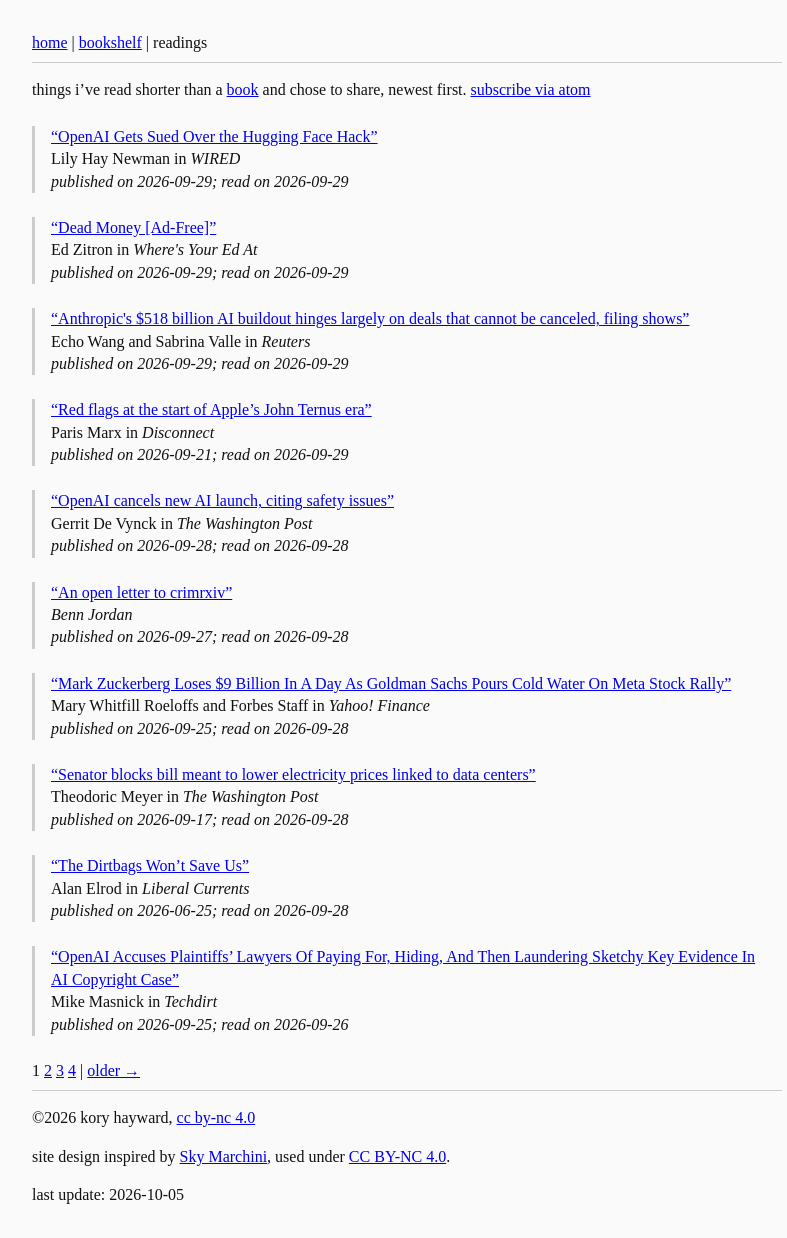
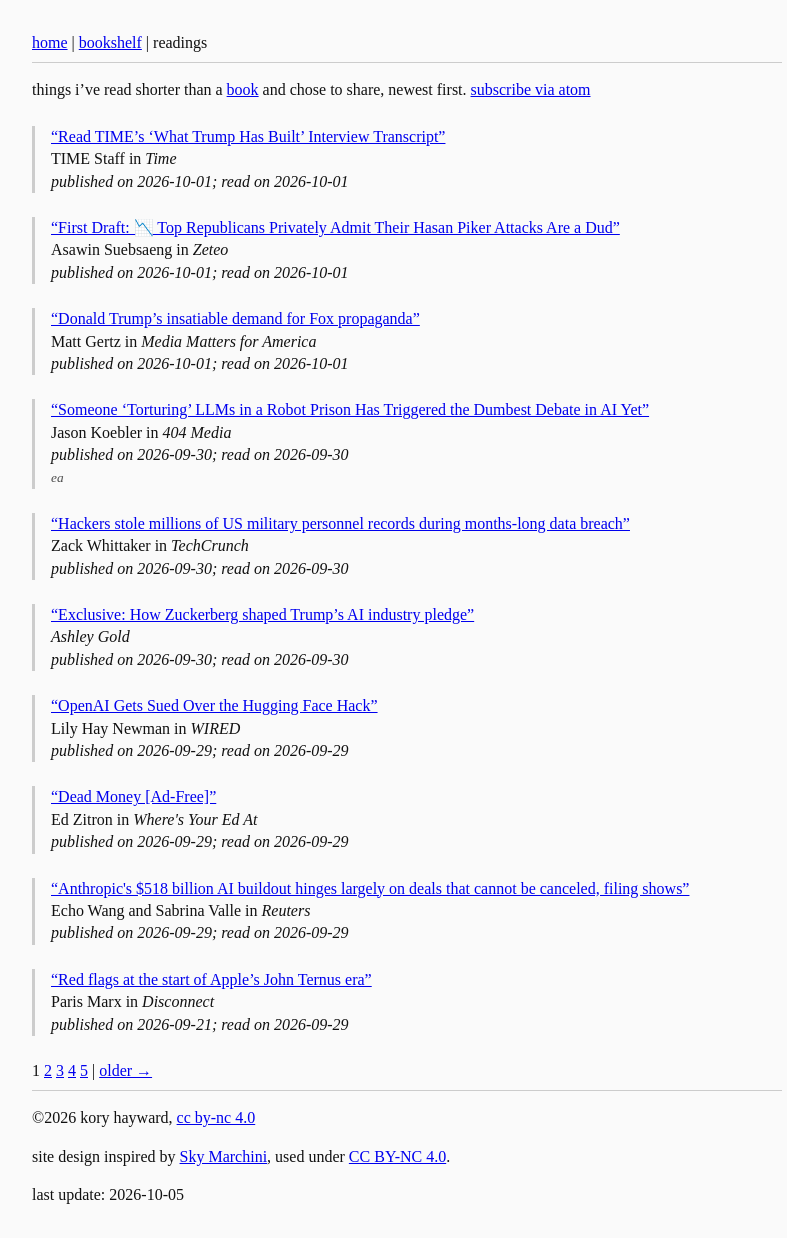
Before and after one commit to koryhayward/koryhayward.github.io, a Jekyll site: the page built from readings.md, in a window 1280 px wide. Shown: the whole page, without its empty margins (233-1020 px from the left). Built offline with Jekyll 4.4.1, drawn with Linux system fonts in a browser that asks for light colours.

Commit message:
readings: +6 -0 ~0

```diff
--- a/_data/readings.yml
+++ b/_data/readings.yml
@@ -1,5 +1,55 @@
 # Generated by generators/site_readings.py. Do not edit by hand.
 # Items tagged 'readings' and Daily lines marked #readings.
+- title: "Read TIME’s ‘What Trump Has Built’ Interview Transcript"
+  url: "https://time.com/article/2026/10/01/donald-trump-2026-interview-transcript/"
+  source: "time.com"
+  publication: "Time"
+  authors:
+    - "TIME Staff"
+  published: "2026-10-01"
+  read: "2026-10-01"
+- title: "First Draft: 📉 Top Republicans Privately Admit Their Hasan Piker Attacks Are a Dud"
+  url: "https://zeteo.com/p/top-republicans-privately-admit-their"
+  source: "zeteo.com"
+  publication: "Zeteo"
+  authors:
+    - "Asawin Suebsaeng"
+  published: "2026-10-01"
+  read: "2026-10-01"
+- title: "Donald Trump’s insatiable demand for Fox propaganda"
+  url: "https://www.mediamatters.org/fox-news/donald-trumps-insatiable-demand-fox-propaganda"
+  source: "mediamatters.org"
+  publication: "Media Matters for America"
+  authors:
+    - "Matt Gertz"
+  published: "2026-10-01"
+  read: "2026-10-01"
+- title: "Someone ‘Torturing’ LLMs in a Robot Prison Has Triggered the Dumbest Debate in AI Yet"
+  url: "https://www.404media.co/someone-torturing-llms-in-a-robot-prison-has-triggered-the-dumbest-debate-in-ai-yet/"
+  source: "404media.co"
+  publication: "404 Media"
+  authors:
+    - "Jason Koebler"
+  published: "2026-09-30"
+  read: "2026-09-30"
+  tags:
+    - "ea"
+- title: "Hackers stole millions of US military personnel records during months-long data breach"
+  url: "https://techcrunch.com/2026/09/30/hackers-stole-millions-of-us-military-personnel-records-during-months-long-data-breach/"
+  source: "techcrunch.com"
+  publication: "TechCrunch"
+  authors:
+    - "Zack Whittaker"
+  published: "2026-09-30"
+  read: "2026-09-30"
+- title: "Exclusive: How Zuckerberg shaped Trump’s AI industry pledge"
+  url: "https://www.semafor.com/article/09/30/2026/how-zuckerberg-shaped-trumps-ai-industry-pledge"
+  source: "semafor.com"
+  publication: "Ashley Gold"
+  authors:
+    - "Ashley Gold"
+  published: "2026-09-30"
+  read: "2026-09-30"
 - title: "OpenAI Gets Sued Over the Hugging Face Hack"
   url: "https://www.wired.com/story/openai-sued-over-the-hugging-face-hack/"
   source: "wired.com"
```
